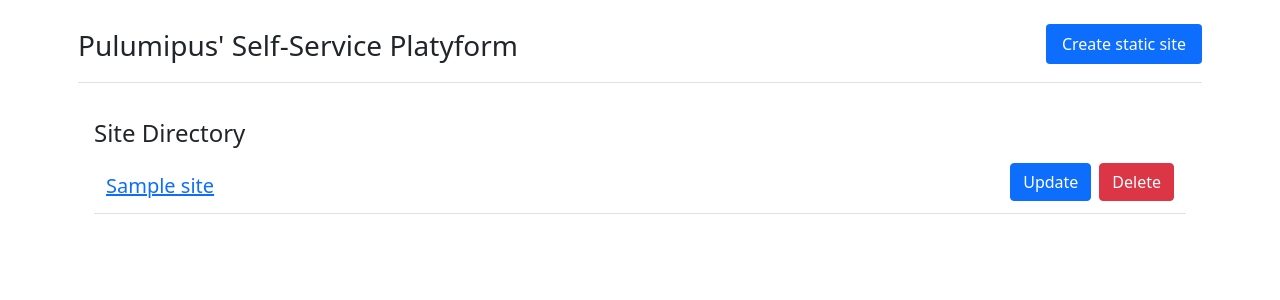
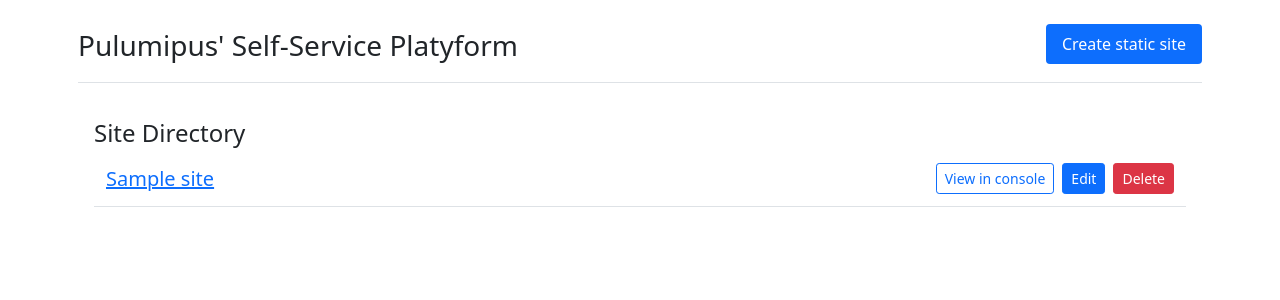
Before and after one commit to komalali/self-service-platyform, a Flask app: template app/templates/sites/index.html in a window 1280 px wide. Shown: the top 300 px of the page. Run offline with Flask 2, Linux system fonts and the light colour scheme; the template is opened without the code that fills it: most values are stand-ins (such as "Sample title", 1, 10 or a date in 2020); some libraries are stand-ins or nearby versions.

Commit message:
Add console link

```diff
--- a/app/__init__.py
+++ b/app/__init__.py
@@ -1,3 +1,4 @@
+import os
 from flask import Flask, render_template
 
 from pulumi.x import automation as auto
@@ -13,7 +14,8 @@ def create_app():
     app = Flask(__name__, instance_relative_config=True)
     app.config.from_mapping(
         SECRET_KEY="secret",
-        PROJECT_NAME="self-service-platyform"
+        PROJECT_NAME="self-service-platyform",
+        PULUMI_ORG=os.environ.get("PULUMI_ORG")
     )
 
     @app.route("/", methods=["GET"])
--- a/app/templates/sites/create.html
+++ b/app/templates/sites/create.html
@@ -2,7 +2,7 @@
 
 {% block nav %}
   <ul class="nav nav-pills">
-    <li class="nav-item fs-6"><a href="{{ url_for("sites.list_sites") }}" class="nav-link active">Back to site directory</a></li>
+    <li class="nav-item fs-6"><a href="{{ url_for("sites.list_sites") }}" class="nav-link">Back to site directory</a></li>
   </ul>
 {% endblock %}
 
--- a/app/templates/sites/index.html
+++ b/app/templates/sites/index.html
@@ -27,19 +27,22 @@
         <tr>
           <td class="align-bottom" colspan="4">
             <div class="p-1">
-              <a href="http://{{ site["url"] }}" class="fs-5 align-bottom">{{ site["name"] }}</a>
+              <a href="{{ site["url"] }}" class="fs-5 align-bottom">{{ site["name"] }}</a>
             </div>
           </td>
           <td>
             <div class="float-end p-1">
               <form action="{{ url_for("sites.delete_site", id=site["name"]) }}" method="post">
-                <input class="btn btn-danger" type="submit" value="Delete">
+                <input class="btn btn-sm btn-danger" type="submit" value="Delete">
               </form>
             </div>
             <div class="float-end p-1">
               <form action="{{ url_for("sites.update_site", id=site["name"]) }}" method="get">
-                <input class="btn btn-primary" type="submit" value="Update">
+                <input class="btn btn-sm btn-primary" type="submit" value="Edit">
               </form>
+            </div>
+            <div class="float-end p-1">
+              <a href="{{ site["console_url"] }}" class="btn btn-sm btn-outline-primary">View in console</a>
             </div>
           </td>
         </tr>
--- a/app/templates/sites/update.html
+++ b/app/templates/sites/update.html
@@ -2,7 +2,7 @@
 
 {% block nav %}
   <ul class="nav nav-pills">
-    <li class="nav-item fs-6"><a href="{{ url_for("sites.list_sites") }}" class="nav-link active">Back to site directory</a></li>
+    <li class="nav-item fs-6"><a href="{{ url_for("sites.list_sites") }}" class="nav-link">Back to site directory</a></li>
   </ul>
 {% endblock %}
 
```
Also changed, not shown: app/sites.py (+12 -6 lines), README.md.
